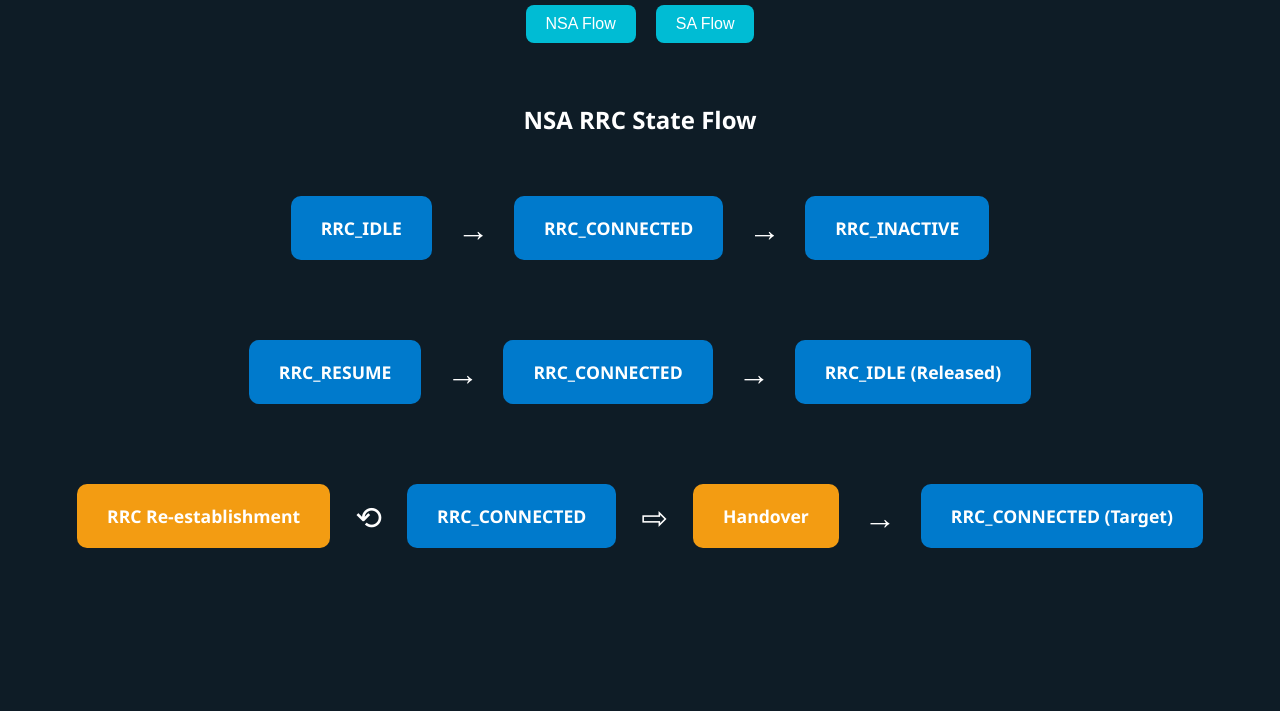
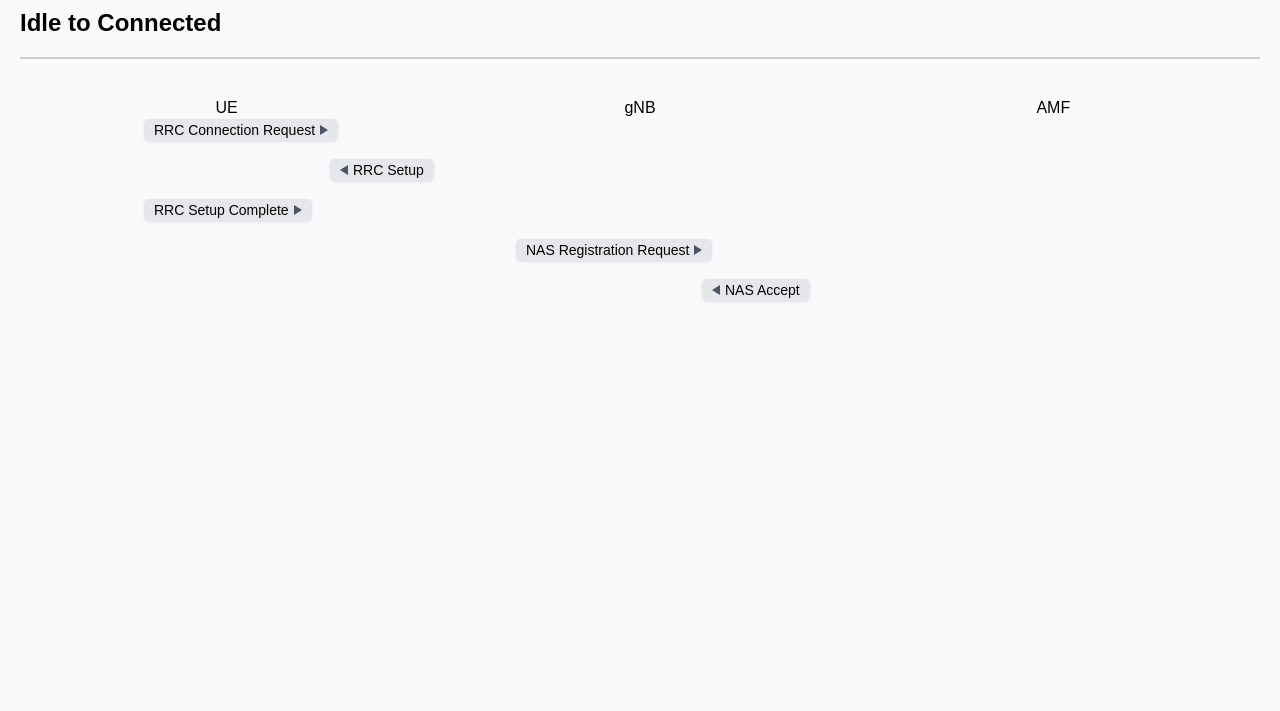
Before and after one commit to spaneer/rrc_resume, a plain HTML site: page rrc.html in a window 1280 px wide. Shown: the part 89-800 px from the top of the page. Drawn offline with nearby package versions, Linux system fonts and the light colour scheme.

Commit message:
Update rrc.html

```diff
--- a/rrc.html
+++ b/rrc.html
@@ -1,207 +1,243 @@
 <!DOCTYPE html>
 <html lang="en">
 <head>
-  <meta charset="UTF-8">
-  <title>5G RRC Transitions - NSA & SA with Re-establishment & Handover</title>
-  <script src="https://cdnjs.cloudflare.com/ajax/libs/animejs/3.2.1/anime.min.js"></script>
+  <meta charset="UTF-8" />
+  <title>RRC Sequence Diagrams</title>
+  <meta name="viewport" content="width=device-width, initial-scale=1" />
   <style>
     body {
-      font-family: 'Segoe UI', sans-serif;
-      background: #0e1c26;
-      color: white;
+      font-family: Arial, sans-serif;
+      background: #f9fafb;
       margin: 0;
       padding: 0;
-      overflow-x: hidden;
-      user-select: none;
     }
 
-    h1 {
-      text-align: center;
-      margin-top: 30px;
-      font-size: 2em;
+    .tabs {
+      display: flex;
+      background-color: #1f2937;
+      padding: 10px;
     }
 
-    .nav-buttons {
-      display: flex;
-      justify-content: center;
-      margin: 20px 0;
+    .tabs button {
+      flex: 1;
+      background: none;
+      border: none;
+      color: white;
+      padding: 10px;
+      font-weight: bold;
+      cursor: pointer;
     }
 
-    .nav-buttons button {
-      margin: 0 10px;
-      padding: 10px 20px;
-      font-size: 16px;
-      border: none;
-      background-color: #00bcd4;
-      color: white;
-      border-radius: 8px;
-      cursor: pointer;
-      transition: background-color 0.3s;
+    .tabs button.active {
+      border-bottom: 3px solid #10b981;
     }
 
-    .nav-buttons button:hover {
-      background-color: #0097a7;
+    .tab-content {
+      display: none;
+      padding: 20px;
+      animation: fadeIn 0.4s ease;
     }
 
-    .flow-section {
-      display: none;
-      flex-direction: column;
-      align-items: center;
-      margin-top: 40px;
+    .tab-content.active {
+      display: block;
     }
 
-    .state-row {
-      display: flex;
-      justify-content: center;
-      align-items: center;
-      margin: 30px 0;
-      flex-wrap: wrap;
+    @keyframes fadeIn {
+      from {
+        opacity: 0;
+        transform: translateY(10px);
+      }
+      to {
+        opacity: 1;
+        transform: translateY(0);
+      }
     }
 
-    .state-box {
-      background: #007acc;
-      padding: 20px 30px;
-      margin: 10px;
-      border-radius: 10px;
-      font-weight: bold;
-      font-size: 1.1em;
-      transition: transform 0.3s;
+    .diagram {
+      display: flex;
+      justify-content: space-around;
+      position: relative;
+      border-top: 2px solid #ccc;
+      padding-top: 40px;
     }
 
-    .state-box:hover {
-      transform: scale(1.1);
+    .actor {
+      text-align: center;
+      position: relative;
+      flex: 1;
+    }
+
+    .actor::before {
+      content: "";
+      position: absolute;
+      top: 40px;
+      left: 50%;
+      width: 2px;
+      height: calc(100% - 40px);
+      background: #ccc;
+      transform: translateX(-50%);
+    }
+
+    .msg {
+      position: absolute;
+      display: flex;
+      align-items: center;
+      font-size: 14px;
+      background: #e5e7eb;
+      padding: 3px 10px;
+      border-radius: 5px;
+      box-shadow: 0 1px 3px rgba(0, 0, 0, 0.1);
+      white-space: nowrap;
     }
 
     .arrow {
-      font-size: 2em;
-      margin: 0 15px;
-      color: #fff;
+      width: 0;
+      height: 0;
+      border-top: 5px solid transparent;
+      border-bottom: 5px solid transparent;
+      margin-left: 5px;
     }
 
-    .active {
-      display: flex;
+    .right .arrow {
+      border-left: 8px solid #4b5563;
     }
 
-    .highlight {
-      background-color: #f39c12 !important;
+    .left .arrow {
+      border-right: 8px solid #4b5563;
+      margin-left: 0;
+      margin-right: 5px;
+    }
+
+    .right {
+      flex-direction: row;
+    }
+
+    .left {
+      flex-direction: row-reverse;
     }
   </style>
 </head>
-<body oncontextmenu="return false">
-  <h1>5G RRC State Transitions</h1>
-
-  <div class="nav-buttons">
-    <button onclick="showFlow('nsa')">NSA Flow</button>
-    <button onclick="showFlow('sa')">SA Flow</button>
+<body>
+  <div class="tabs">
+    <button class="tablink active" data-tab="idle">Idle → Connected</button>
+    <button class="tablink" data-tab="paging">Paging</button>
+    <button class="tablink" data-tab="reconfig">Reconfiguration</button>
+    <button class="tablink" data-tab="handover">Handover</button>
+    <button class="tablink" data-tab="release">Release</button>
+    <button class="tablink" data-tab="inactive">Inactive → Connected</button>
   </div>
 
-  <!-- NSA Flow Section -->
-  <div id="nsa" class="flow-section active">
-    <h2>NSA RRC State Flow</h2>
+  <!-- Idle to Connected -->
+  <div id="idle" class="tab-content active">
+    <h2>Idle to Connected</h2>
+    <div class="diagram">
+      <div class="actor">UE</div>
+      <div class="actor">gNB</div>
+      <div class="actor">AMF</div>
 
-    <!-- Standard Flow -->
-    <div class="state-row">
-      <div class="state-box" id="nsa_idle">RRC_IDLE</div>
-      <div class="arrow">→</div>
-      <div class="state-box" id="nsa_conn">RRC_CONNECTED</div>
-      <div class="arrow">→</div>
-      <div class="state-box" id="nsa_inactive">RRC_INACTIVE</div>
-    </div>
-
-    <!-- Resume & Release -->
-    <div class="state-row">
-      <div class="state-box" id="nsa_resume">RRC_RESUME</div>
-      <div class="arrow">→</div>
-      <div class="state-box" id="nsa_back_conn">RRC_CONNECTED</div>
-      <div class="arrow">→</div>
-      <div class="state-box" id="nsa_release">RRC_IDLE (Released)</div>
-    </div>
-
-    <!-- Re-establishment & Handover -->
-    <div class="state-row">
-      <div class="state-box highlight" id="nsa_reest">RRC Re-establishment</div>
-      <div class="arrow">⟲</div>
-      <div class="state-box" id="nsa_conn2">RRC_CONNECTED</div>
-
-      <div class="arrow">⇨</div>
-      <div class="state-box highlight" id="nsa_ho">Handover</div>
-      <div class="arrow">→</div>
-      <div class="state-box" id="nsa_target">RRC_CONNECTED (Target)</div>
+      <div class="msg right" style="top:60px; left:10%;">RRC Connection Request <div class="arrow"></div></div>
+      <div class="msg left" style="top:100px; left:25%;">RRC Setup <div class="arrow"></div></div>
+      <div class="msg right" style="top:140px; left:10%;">RRC Setup Complete <div class="arrow"></div></div>
+      <div class="msg right" style="top:180px; left:40%;">NAS Registration Request <div class="arrow"></div></div>
+      <div class="msg left" style="top:220px; left:55%;">NAS Accept <div class="arrow"></div></div>
     </div>
   </div>
 
-  <!-- SA Flow Section -->
-  <div id="sa" class="flow-section">
-    <h2>SA RRC State Flow</h2>
+  <!-- Paging -->
+  <div id="paging" class="tab-content">
+    <h2>Paging Procedure</h2>
+    <div class="diagram">
+      <div class="actor">AMF</div>
+      <div class="actor">gNB</div>
+      <div class="actor">UE</div>
 
-    <!-- Standard Flow -->
-    <div class="state-row">
-      <div class="state-box" id="sa_idle">RRC_IDLE</div>
-      <div class="arrow">→</div>
-      <div class="state-box" id="sa_conn">RRC_CONNECTED</div>
-      <div class="arrow">→</div>
-      <div class="state-box" id="sa_inactive">RRC_INACTIVE</div>
+      <div class="msg right" style="top:60px; left:5%;">Paging Message <div class="arrow"></div></div>
+      <div class="msg right" style="top:100px; left:40%;">Paging Indication <div class="arrow"></div></div>
+      <div class="msg left" style="top:140px; left:55%;">RRC Connection Request <div class="arrow"></div></div>
     </div>
+  </div>
 
-    <!-- Resume & Release -->
-    <div class="state-row">
-      <div class="state-box" id="sa_resume">RRC_RESUME</div>
-      <div class="arrow">→</div>
-      <div class="state-box" id="sa_back_conn">RRC_CONNECTED</div>
-      <div class="arrow">→</div>
-      <div class="state-box" id="sa_release">RRC_IDLE (Released)</div>
+  <!-- Reconfiguration -->
+  <div id="reconfig" class="tab-content">
+    <h2>RRC Reconfiguration</h2>
+    <div class="diagram">
+      <div class="actor">gNB</div>
+      <div class="actor">UE</div>
+
+      <div class="msg right" style="top:60px; left:10%;">RRC Reconfiguration <div class="arrow"></div></div>
+      <div class="msg left" style="top:100px; left:25%;">RRC Reconfiguration Complete <div class="arrow"></div></div>
     </div>
+  </div>
 
-    <!-- Re-establishment & Handover -->
-    <div class="state-row">
-      <div class="state-box highlight" id="sa_reest">RRC Re-establishment</div>
-      <div class="arrow">⟲</div>
-      <div class="state-box" id="sa_conn2">RRC_CONNECTED</div>
+  <!-- Handover -->
+  <div id="handover" class="tab-content">
+    <h2>Handover Procedure</h2>
+    <div class="diagram">
+      <div class="actor">Source gNB</div>
+      <div class="actor">Target gNB</div>
+      <div class="actor">UE</div>
 
-      <div class="arrow">⇨</div>
-      <div class="state-box highlight" id="sa_ho">Handover</div>
-      <div class="arrow">→</div>
-      <div class="state-box" id="sa_target">RRC_CONNECTED (Target)</div>
+      <div class="msg right" style="top:60px; left:5%;">Handover Request <div class="arrow"></div></div>
+      <div class="msg left" style="top:100px; left:20%;">Handover Ack <div class="arrow"></div></div>
+      <div class="msg right" style="top:140px; left:40%;">RRC Reconfiguration (HO Cmd) <div class="arrow"></div></div>
+      <div class="msg left" style="top:180px; left:55%;">HO Confirm <div class="arrow"></div></div>
+    </div>
+  </div>
+
+  <!-- Release -->
+  <div id="release" class="tab-content">
+    <h2>RRC Connection Release</h2>
+    <div class="diagram">
+      <div class="actor">gNB</div>
+      <div class="actor">UE</div>
+
+      <div class="msg right" style="top:60px; left:10%;">RRC Release <div class="arrow"></div></div>
+      <div class="msg left" style="top:100px; left:25%;">Release Complete <div class="arrow"></div></div>
+    </div>
+  </div>
+
+  <!-- Inactive to Connected -->
+  <div id="inactive" class="tab-content">
+    <h2>Inactive to Connected</h2>
+    <div class="diagram">
+      <div class="actor">UE</div>
+      <div class="actor">gNB</div>
+
+      <div class="msg right" style="top:60px; left:10%;">Resume Request <div class="arrow"></div></div>
+      <div class="msg left" style="top:100px; left:25%;">Resume Response <div class="arrow"></div></div>
     </div>
   </div>
 
   <script>
-    // Disable copy/cut/paste and keyboard shortcuts
-    document.addEventListener('copy', e => e.preventDefault());
-    document.addEventListener('cut', e => e.preventDefault());
-    document.addEventListener('paste', e => e.preventDefault());
-    document.addEventListener('keydown', e => {
-      if ((e.ctrlKey || e.metaKey) && ['c', 'x', 'v', 'u'].includes(e.key.toLowerCase())) {
-        e.preventDefault();
-      }
+    // Tab control
+    document.querySelectorAll('.tablink').forEach(btn => {
+      btn.addEventListener('click', () => {
+        document.querySelectorAll('.tablink').forEach(b => b.classList.remove('active'));
+        document.querySelectorAll('.tab-content').forEach(tab => tab.classList.remove('active'));
+
+        btn.classList.add('active');
+        document.getElementById(btn.dataset.tab).classList.add('active');
+      });
     });
 
-    function showFlow(type) {
-      document.getElementById('nsa').classList.remove('active');
-      document.getElementById('sa').classList.remove('active');
-      document.getElementById(type).classList.add('active');
+    // Copy/paste/inspect prevent
+    document.addEventListener('contextmenu', e => e.preventDefault());
+    document.addEventListener('copy', e => e.preventDefault());
+    document.onkeydown = e => {
+      if ((e.ctrlKey && ['c', 'u'].includes(e.key)) || e.key === 'F12') {
+        e.preventDefault();
+        return false;
+      }
+    };
 
-      anime({
-        targets: `#${type} .state-box`,
-        scale: [0.6, 1],
-        opacity: [0, 1],
-        delay: anime.stagger(100),
-        easing: 'easeOutBack',
-        duration: 500
-      });
-    }
-
-    // Default animation on load
-    window.onload = () => {
-      anime({
-        targets: '#nsa .state-box',
-        scale: [0.6, 1],
-        opacity: [0, 1],
-        delay: anime.stagger(100),
-        easing: 'easeOutBack',
-        duration: 500
-      });
-    }
+    // Multi-tab detection
+    const ch = new BroadcastChannel('rrc-tab-detect');
+    let opened = false;
+    ch.onmessage = msg => {
+      if (msg.data === 'open' && opened) alert("Multiple tabs detected.");
+      opened = true;
+    };
+    ch.postMessage('open');
   </script>
 </body>
 </html>
```
